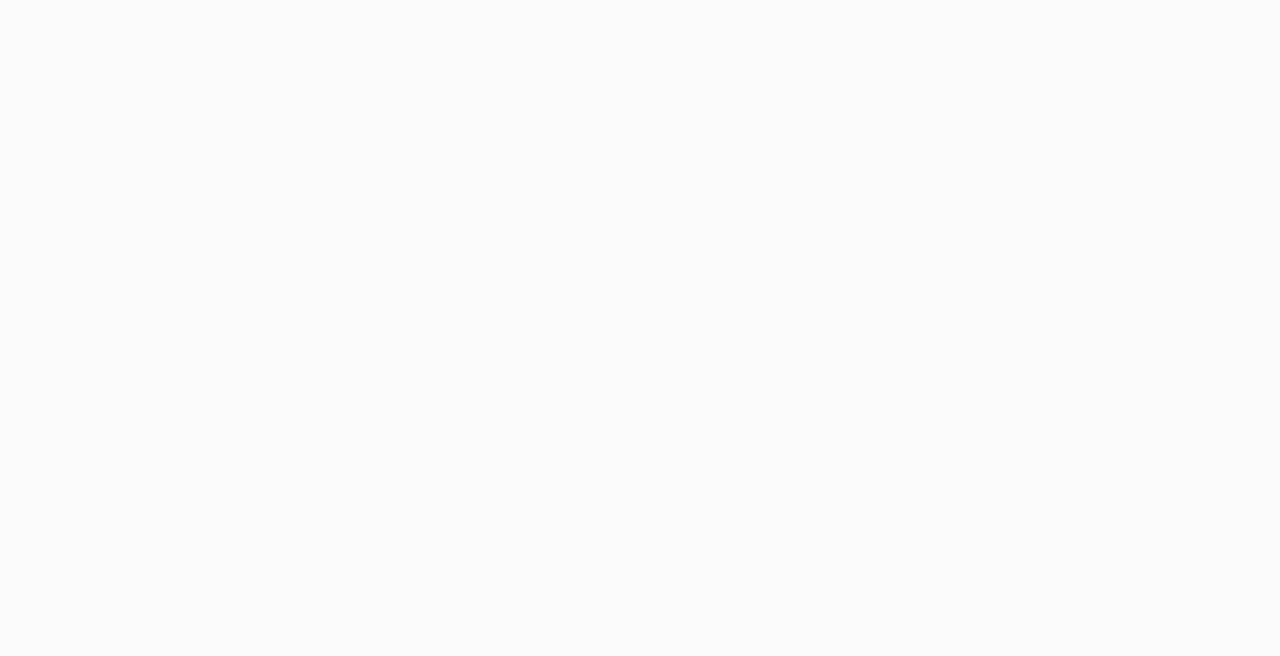
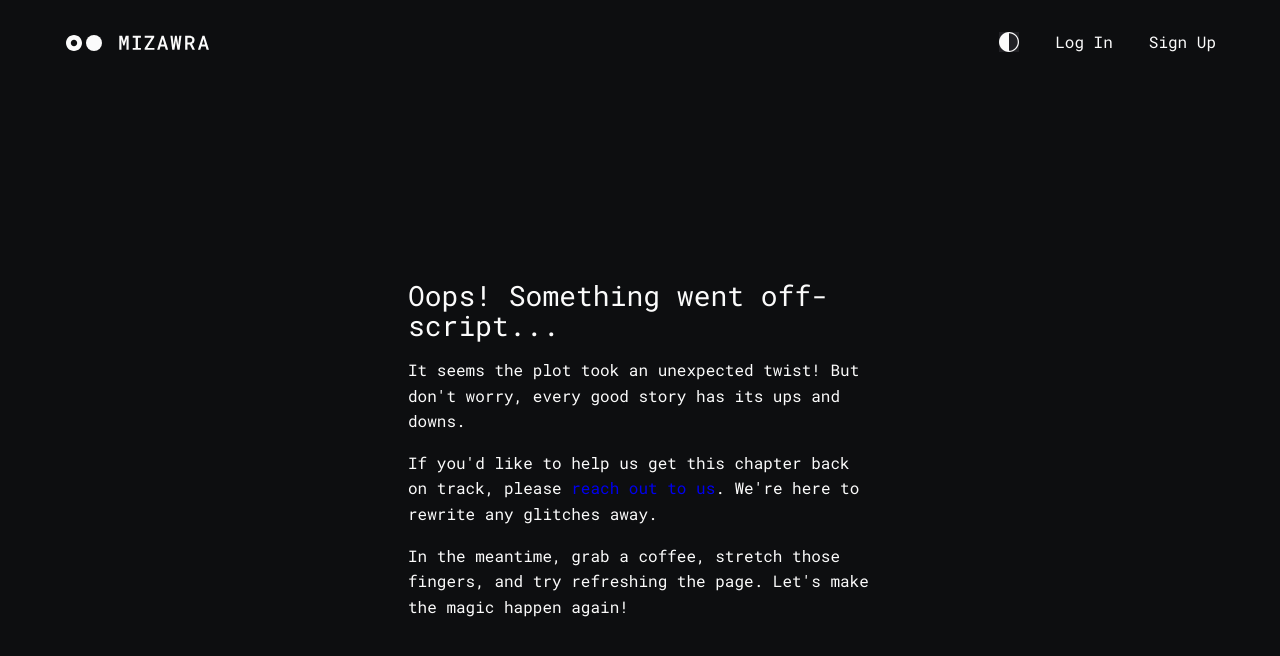
Before and after one commit to Himynameismarco/vue-MiZaWra-test, a Vue app: page /somethingGoneWrong in a window 1280 px wide. Before the commit this address had no page. Shown: the top 656 px of the page. Built offline with nearby package versions, Linux system fonts and the light colour scheme.

Commit message:
add error handling

```diff
--- a/src/SetupMixin.ts
+++ b/src/SetupMixin.ts
@@ -7,7 +7,8 @@
 export default {
     created() {
         const pagesToIgnore = ['login', 'register', 'registerComplete', 'registerActivate', 'tokenRegenerate',
-                        'forgotPassword', 'forgotPasswordEmailSent', 'setNewPassword', 'forgotPasswordSuccess'];
+                        'forgotPassword', 'forgotPasswordEmailSent', 'setNewPassword', 'forgotPasswordSuccess',
+                        'somethingGoneWrong'];
         const route = useRoute();
         const router = useRouter();
 
--- a/src/router/index.ts
+++ b/src/router/index.ts
@@ -87,6 +87,11 @@
       path: '/appSettings',
       name: 'appSettings',
       component: () => import('../views/AppSettingsView.vue')
+    },
+    {
+      path: '/somethingGoneWrong',
+      name: 'somethingGoneWrong',
+      component: () => import('../views/SomethingGoneWrongView.vue')
     }
   ]
 })
--- a/src/services/apiService.ts
+++ b/src/services/apiService.ts
@@ -26,6 +26,8 @@
     if (error.response && error.response.status === 401) {
         sessionStorage.removeItem('authToken');
         window.location.href = '/login';
+    } else if(error.response) {
+        window.location.href = '/somethingGoneWrong'
     }
     return Promise.reject(error);
   }
--- /dev/null
+++ b/src/views/SomethingGoneWrongView.vue
@@ -0,0 +1,22 @@
+<script setup lang="ts">
+  import NavBarLoggedOut from '@/components/NavBarLoggedOut.vue'
+
+</script>
+
+<template>
+  <NavBarLoggedOut />
+  <div class="wrapper-logged-out">
+    <div class="content">
+      <div class="heading">
+        <h1 class="heading-logged-out">Oops! Something went off-script...</h1>
+        <p class="heading-logged-out">It seems the plot took an unexpected twist! But don't worry, every good story has its ups and downs.</p>
+        <p>If you'd like to help us get this chapter back on track, please <a href="mailto:mizawrawriting@gmail.com">reach out to us</a>. We're here to rewrite any glitches away.</p>
+        <p>In the meantime, grab a coffee, stretch those fingers, and try refreshing the page. Let's make the magic happen again!</p>
+      </div>
+    </div>
+  </div>
+</template>
+
+<style scoped>
+
+</style>
```
